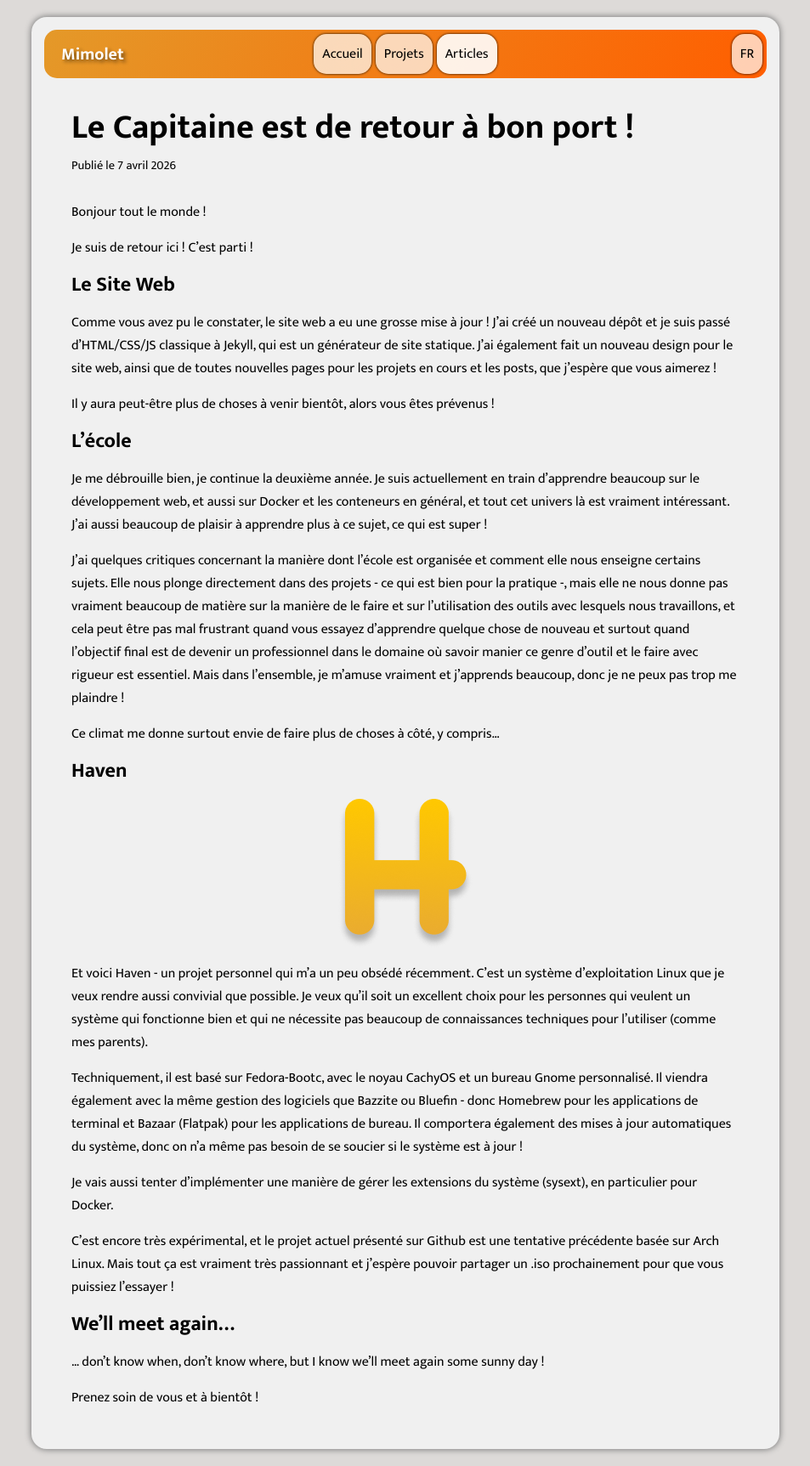
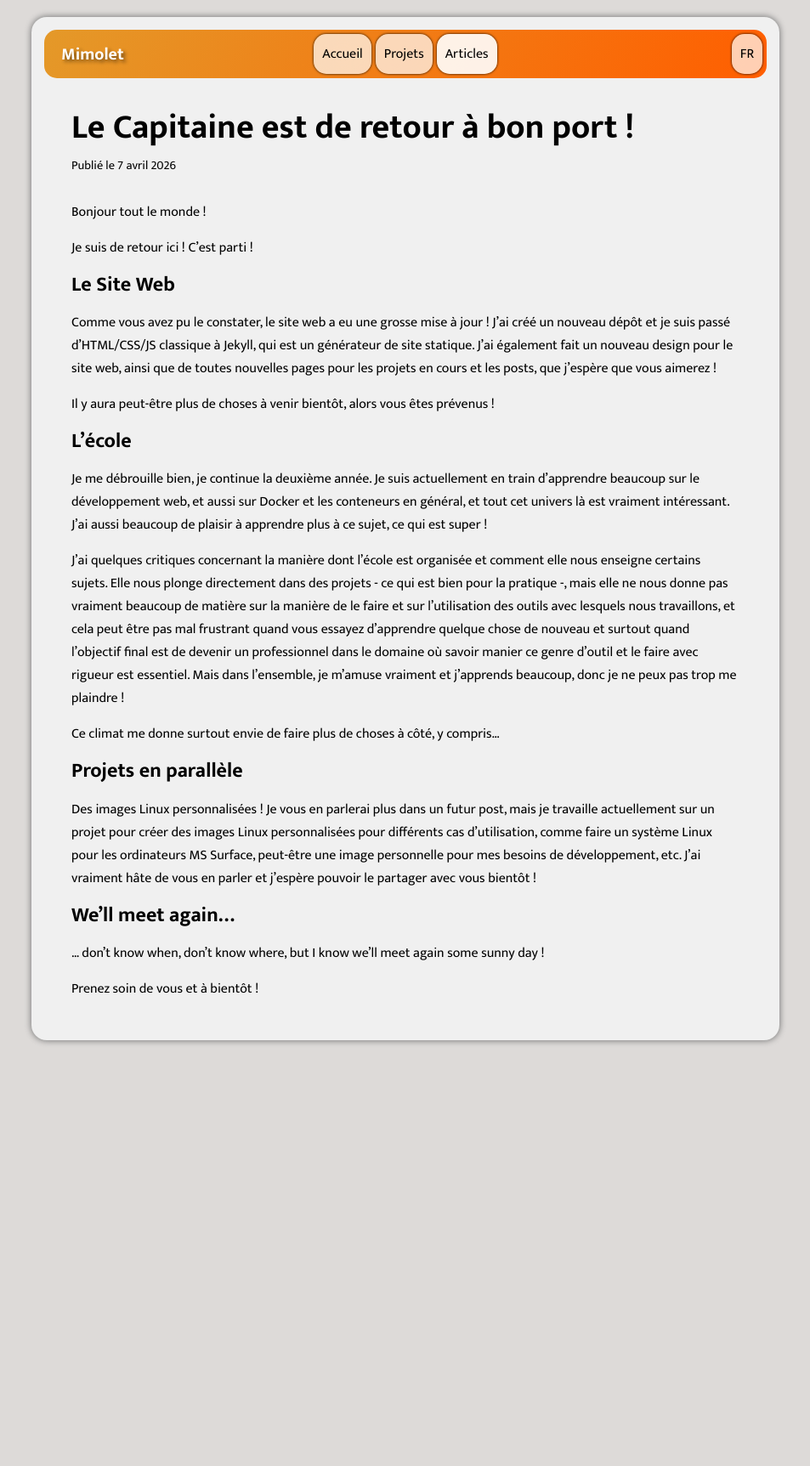
Before and after one commit to theMimolet/themimolet.github.io, a Jekyll site: the page built from fr/_posts/2026-04-07-the-captain-is-back-to-haven.md, in a window 1280 px wide. Shown: the whole page at 85% size, without its empty margins (163-1116 px from the left). Built offline with Jekyll 4.4.1, drawn with Linux system fonts in a browser that asks for light colours; some web fonts are replaced; after the commit the page ends 1244 px from its top, so only the background shows below that.

Commit message:
refactor: update project descriptions

```diff
--- a/_posts/2026-04-07-the-captain-is-back-to-haven.md
+++ b/_posts/2026-04-07-the-captain-is-back-to-haven.md
@@ -23,17 +23,10 @@ I have a few critics regarding how the school is organized and how they teach us
 
 I does make me want to do more on the side, including...
 
-## Haven
+## Side Projects
 
-![yellow variant of the Haven logo - might change in the future]({{ '/assets/images/projects/haven-yellow.png' | relative_url }})
-
-Introducing Haven - a personal project of mine that has been kind of an obsession recently. It's a Linux Operating System that I want to be as user-friendly as possible. I want it to be a great choice for people who wants a system that just works and that doesn't require a lot of technical knowledge to use (like my parents).
-
-More technically, it's based on Fedora-Bootc, with the CachyOS Kernel and a customized Gnome desktop. It will also come with the same software management as Bazzite or Bluefin - so Homebrew for terminal applications and Bazaar (Flatpak) for desktop applications. It will also feature automatic system updates, so you won't have to worry about keeping your system up to date!
-
-I will also try to implement a way to manage system extensions, for Docker especially.
-
-It's still very much experimental, and the current project featured on Github is a previous attempt based on Arch Linux. But I'm really excited about it and I hope I'll be able to share an .iso so you can try it soon !
+Custom Linux Images !
+I'll tell you more about it in a future post, but I'm currently working on a project to create custom Linux images for different use cases, such as using Linux on MS Surface laptops, maybe a personal one for my development needs, etc. I'm really excited about this project and I hope to share it with you soon !
 
 ## We'll meet again...
 
--- a/fr/_posts/2026-04-07-the-captain-is-back-to-haven.md
+++ b/fr/_posts/2026-04-07-the-captain-is-back-to-haven.md
@@ -24,17 +24,10 @@ J'ai quelques critiques concernant la manière dont l'école est organisée et c
 
 Ce climat me donne surtout envie de faire plus de choses à côté, y compris...
 
-## Haven
+## Projets en parallèle
 
-![variante jaune du logo de Haven - peut changer dans le futur]({{ '/assets/images/projects/haven-yellow.png' | relative_url }})
-
-Et voici Haven - un projet personnel qui m'a un peu obsédé récemment. C'est un système d'exploitation Linux que je veux rendre aussi convivial que possible. Je veux qu'il soit un excellent choix pour les personnes qui veulent un système qui fonctionne bien et qui ne nécessite pas beaucoup de connaissances techniques pour l'utiliser (comme mes parents).
-
-Techniquement, il est basé sur Fedora-Bootc, avec le noyau CachyOS et un bureau Gnome personnalisé. Il viendra également avec la même gestion des logiciels que Bazzite ou Bluefin - donc Homebrew pour les applications de terminal et Bazaar (Flatpak) pour les applications de bureau. Il comportera également des mises à jour automatiques du système, donc on n'a même pas besoin de se soucier si le système est à jour !
-
-Je vais aussi tenter d'implémenter une manière de gérer les extensions du système (sysext), en particulier pour Docker.
-
-C'est encore très expérimental, et le projet actuel présenté sur Github est une tentative précédente basée sur Arch Linux. Mais tout ça est vraiment très passionnant et j'espère pouvoir partager un .iso prochainement pour que vous puissiez l'essayer !
+Des images Linux personnalisées !
+Je vous en parlerai plus dans un futur post, mais je travaille actuellement sur un projet pour créer des images Linux personnalisées pour différents cas d'utilisation, comme faire un système Linux pour les ordinateurs MS Surface, peut-être une image personnelle pour mes besoins de développement, etc. J'ai vraiment hâte de vous en parler et j'espère pouvoir le partager avec vous bientôt !
 
 ## We'll meet again...
 
```
Also changed, not shown: fr/projects.md (+0 -9 lines), projects.md (+0 -9 lines), assets/images/projects/haven-yellow.png (deleted).
